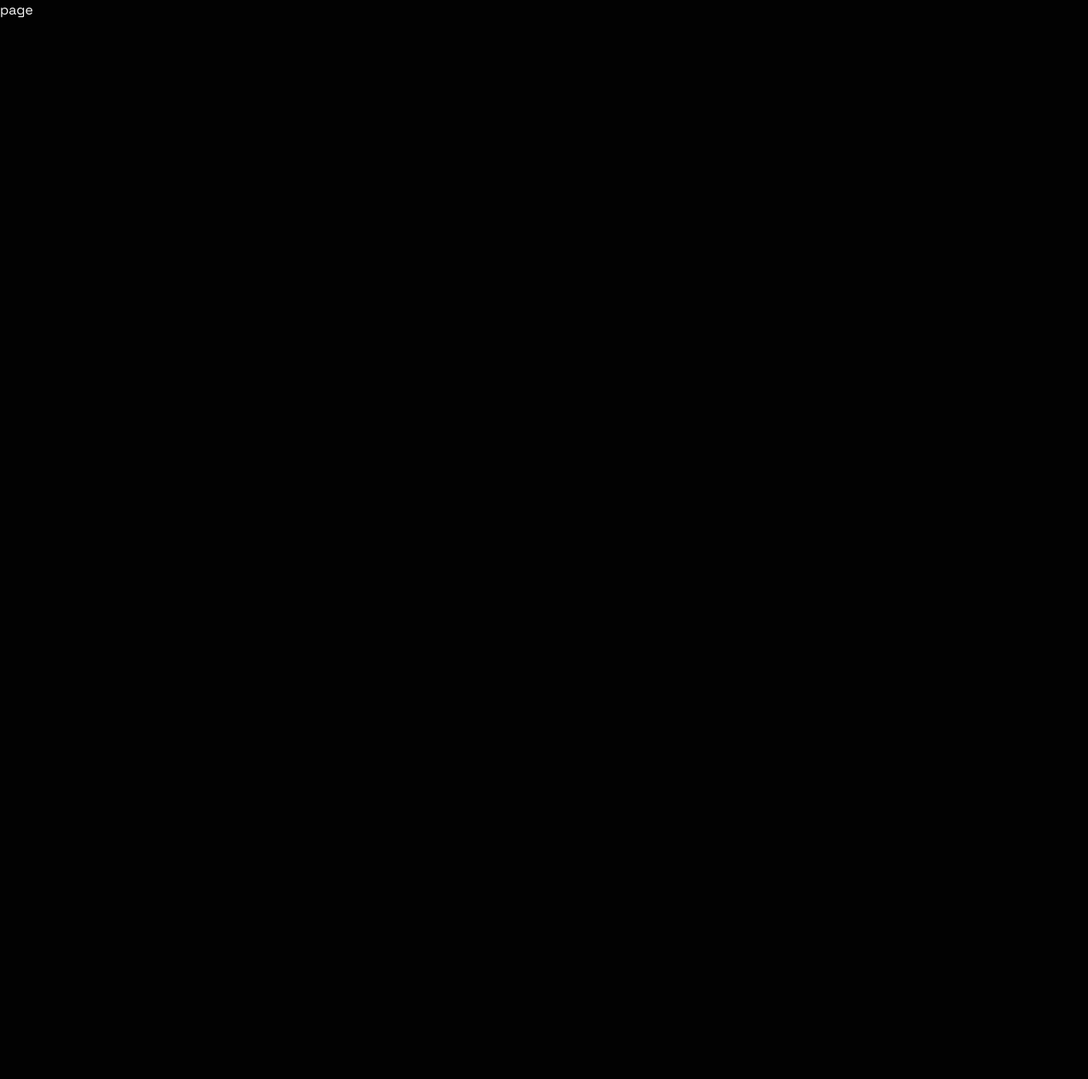
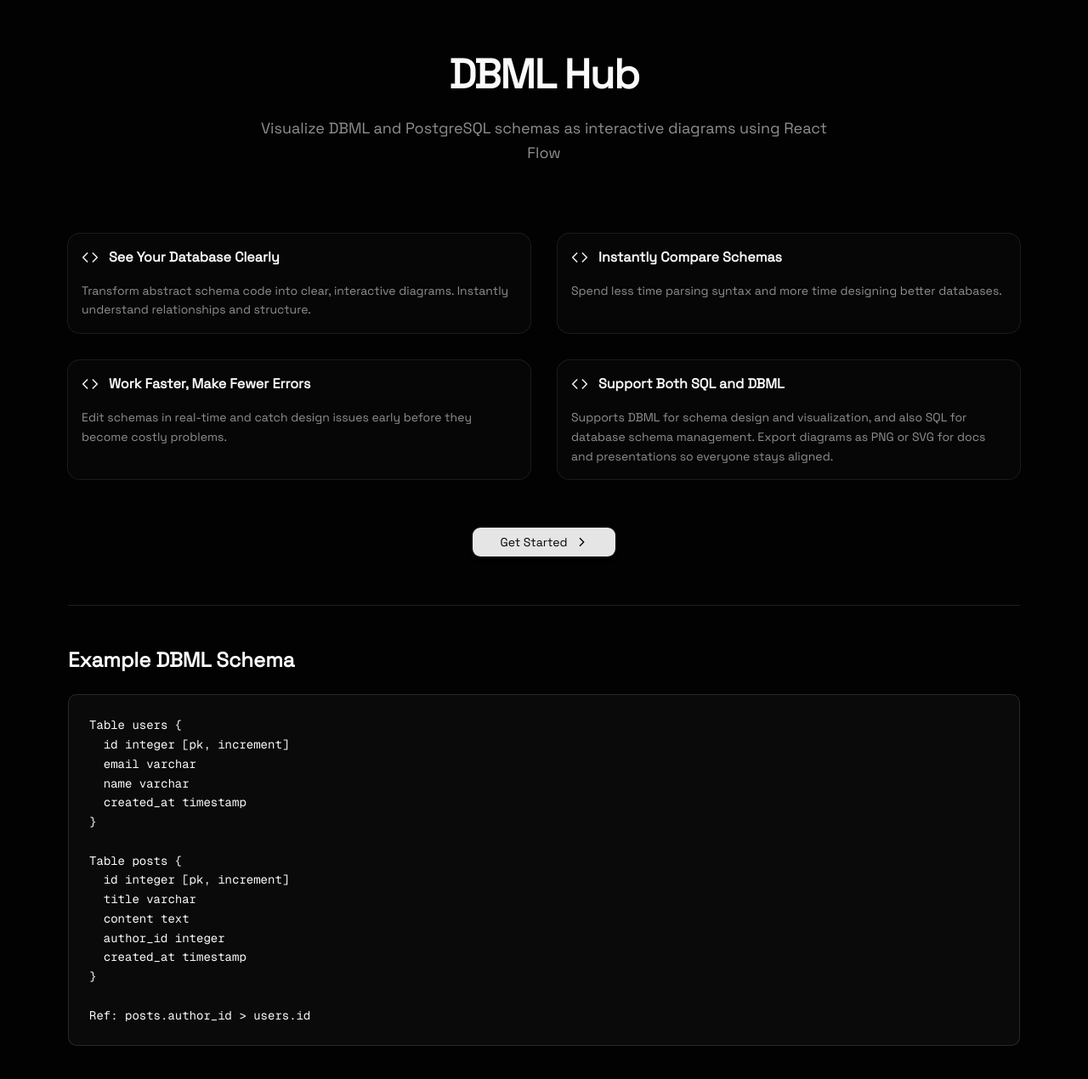
Before and after one commit to adwaitgawade/seeql, a Next.js app: page / in a window 1280 px wide. Shown: the top 1270 px of the page at 85% size. Before the commit the page ends 800 px from the top, so only its background shows below. Built offline with nearby package versions, Linux system fonts and the light colour scheme.

Commit message:
feat: implement landing page and add Google site verification meta tag

```diff
--- a/app/layout.tsx
+++ b/app/layout.tsx
@@ -32,6 +32,7 @@
       lang="en"
       className={`${spaceGrotesk.variable} ${geistSans.variable} ${geistMono.variable} h-full antialiased`}
     >
+      <meta name="google-site-verification" content="hJYTWvSFqlnAXCRDpD_b5epWu-E00NTQIFWLVWrWbAo" />
       <body className="min-h-full flex flex-col">{children}</body>
     </html>
   );
--- a/app/page.tsx
+++ b/app/page.tsx
@@ -1,9 +1,112 @@
-import React from 'react'
+"use server";
 
-const page = () => {
+import Link from 'next/link';
+import { Code } from 'lucide-react';
+import { Button } from '@/components/ui/button';
+import { Card, CardContent, CardHeader, CardTitle } from '@/components/ui/card';
+
+export default function Home() {
   return (
-    <div>page</div>
-  )
+    <main className="min-h-screen bg-background">
+      <div className="container max-w-6xl mx-auto px-4 py-16">
+
+        {/* Header */}
+        <header className="text-center mb-20">
+          <h1 className="text-5xl font-bold tracking-tight mb-6">
+            DBML Hub
+          </h1>
+          <p className="text-lg text-muted-foreground max-w-2xl mx-auto leading-relaxed">
+            Visualize DBML and PostgreSQL schemas as interactive diagrams using React Flow
+          </p>
+        </header>
+
+        {/* Features Grid */}
+        <div className="grid gap-8 md:grid-cols-2">
+          {[
+            {
+              title: 'See Your Database Clearly',
+              desc: 'Transform abstract schema code into clear, interactive diagrams. Instantly understand relationships and structure.',
+            },
+            {
+              title: 'Instantly Compare Schemas',
+              desc: 'Spend less time parsing syntax and more time designing better databases.',
+            },
+            {
+              title: 'Work Faster, Make Fewer Errors',
+              desc: 'Edit schemas in real-time and catch design issues early before they become costly problems.',
+            },
+            {
+              title: 'Support Both SQL and DBML',
+              desc: 'Supports DBML for schema design and visualization, and also SQL for database schema management. Export diagrams as PNG or SVG for docs and presentations so everyone stays aligned.',
+            }
+          ].map((item, i) => (
+            <Card
+              key={i}
+              className="transition-all hover:shadow-md hover:-translate-y-1"
+            >
+              <CardHeader>
+                <CardTitle className="flex items-center gap-3 text-base font-semibold">
+                  <Code className="h-5 w-5 text-primary" />
+                  {item.title}
+                </CardTitle>
+              </CardHeader>
+              <CardContent>
+                <p className="text-muted-foreground leading-relaxed">
+                  {item.desc}
+                </p>
+              </CardContent>
+            </Card>
+          ))}
+        </div>
+
+        {/* CTA */}
+        <div className="flex justify-center mt-14">
+          <Button asChild size="lg" className="px-8 shadow-md">
+            <Link href="/view" className="flex items-center gap-2">
+              Get Started
+              <svg
+                className="h-4 w-4"
+                fill="none"
+                stroke="currentColor"
+                viewBox="0 0 24 24"
+              >
+                <path strokeWidth="2" d="M9 5l7 7-7 7" />
+              </svg>
+            </Link>
+          </Button>
+        </div>
+
+        {/* Example */}
+        <section className="mt-14 pt-12 border-t">
+          <h2 className="text-2xl font-semibold mb-6">
+            Example DBML Schema
+          </h2>
+
+          <div className="rounded-lg bg-muted/50 p-6 overflow-x-auto border">
+            <pre className="text-sm leading-relaxed">
+              <code className="language-dbml">
+                {`Table users {
+  id integer [pk, increment]
+  email varchar
+  name varchar
+  created_at timestamp
 }
 
-export default page
+Table posts {
+  id integer [pk, increment]
+  title varchar
+  content text
+  author_id integer
+  created_at timestamp
+}
+
+Ref: posts.author_id > users.id`}
+              </code>
+            </pre>
+          </div>
+        </section>
+
+      </div>
+    </main>
+  );
+}
```
